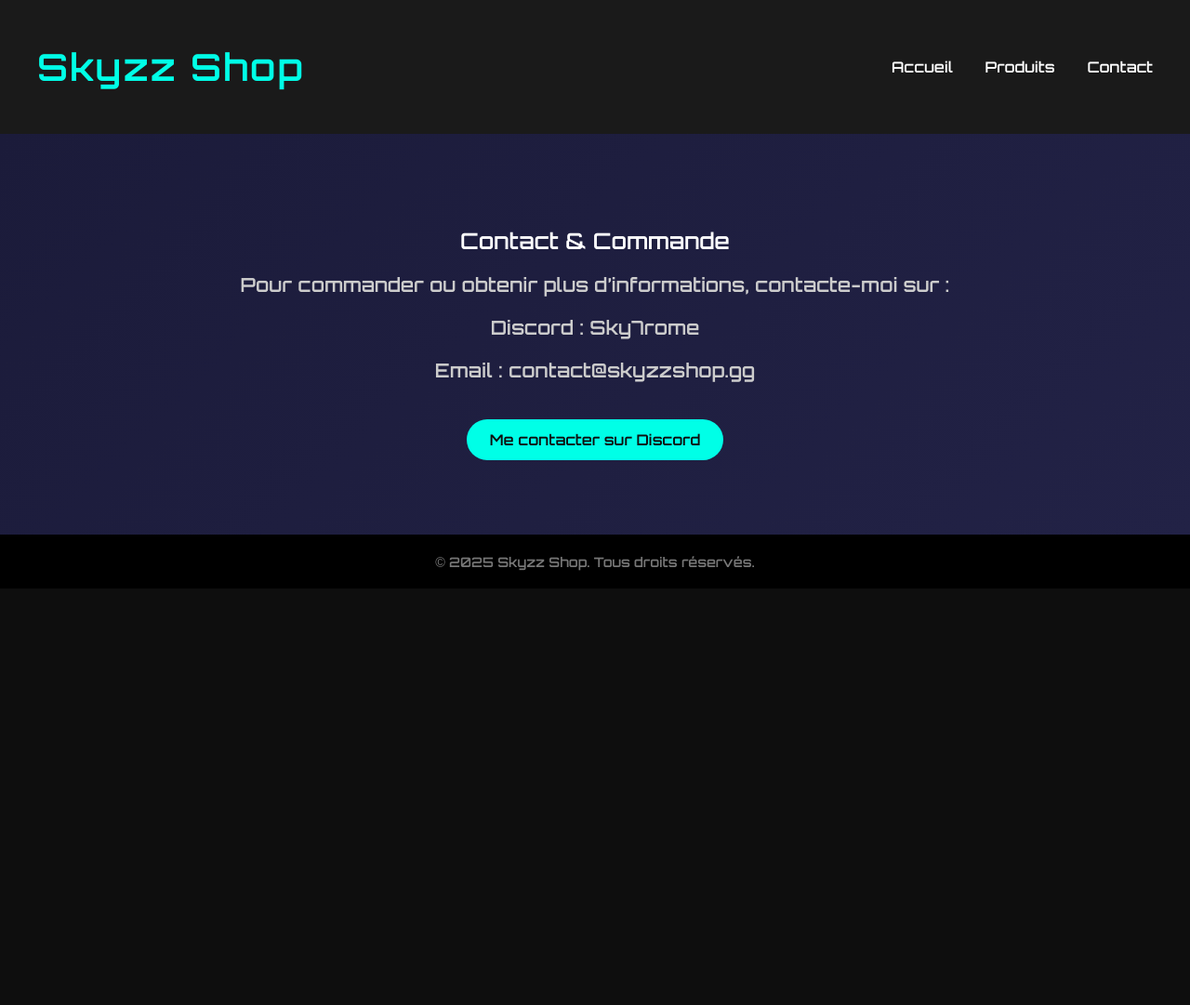
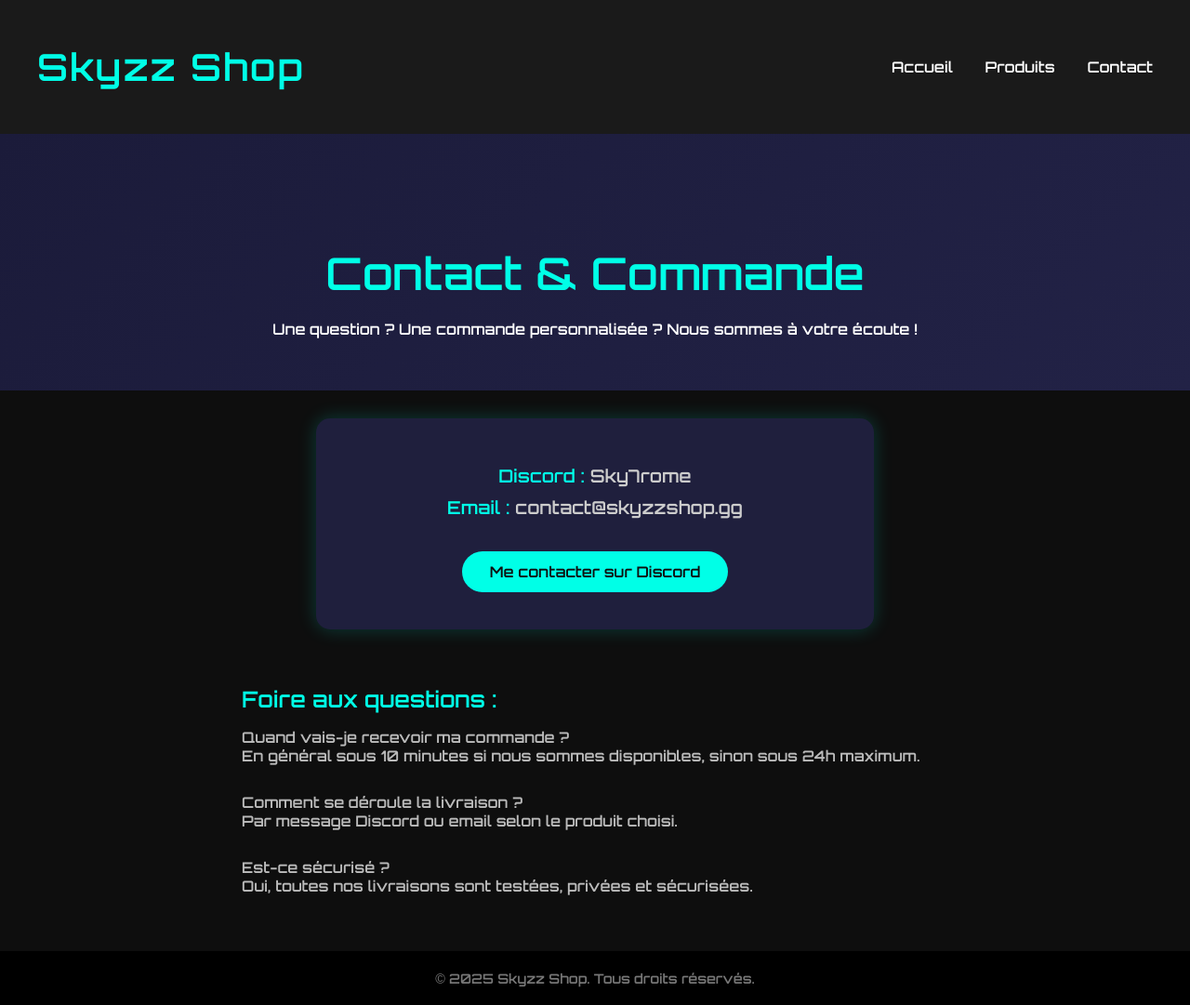
Before and after one commit to LeVraiSkyzz/Skyzz-Shop, a plain HTML site: page contact.html in a window 1280 px wide. Shown: the whole page at 93% size. Before the commit the page ends 800 px from the top, so only its background shows below. Drawn offline with Linux system fonts and the light colour scheme.

Commit message:
Update contact.html

```diff
--- a/contact.html
+++ b/contact.html
@@ -6,6 +6,10 @@
   <title>Skyzz Shop - Contact</title>
   <link href="https://fonts.googleapis.com/css2?family=Orbitron:wght@600&display=swap" rel="stylesheet">
   <style>
+    * {
+      box-sizing: border-box;
+    }
+
     body {
       margin: 0;
       background-color: #0e0e0e;
@@ -41,31 +45,68 @@
 
     .hero {
       text-align: center;
-      padding: 80px 20px;
+      padding: 80px 20px 40px;
       background: linear-gradient(135deg, #1b1b3a, #222246);
     }
 
-    .hero p {
-      font-size: 1.3rem;
+    .hero h2 {
+      font-size: 3rem;
+      color: #00ffe7;
+      margin-bottom: 20px;
+    }
+
+    .contact-card {
+      background-color: #1f1f3d;
+      border-radius: 15px;
+      padding: 40px 30px;
+      max-width: 600px;
+      margin: 30px auto;
+      box-shadow: 0 0 20px rgba(0,255,231,0.2);
+      text-align: center;
+    }
+
+    .contact-card p {
+      font-size: 1.2rem;
       color: #cccccc;
-      max-width: 800px;
-      margin: 0 auto 20px;
+      margin: 10px 0;
+    }
+
+    .contact-card strong {
+      color: #00ffe7;
     }
 
     .btn {
       display: inline-block;
-      padding: 12px 25px;
+      padding: 12px 30px;
       background: #00ffe7;
       color: #0e0e0e;
       text-decoration: none;
       border-radius: 50px;
       font-weight: bold;
-      margin-top: 20px;
+      margin-top: 25px;
       transition: background 0.3s;
     }
 
     .btn:hover {
       background: #00c7b0;
+    }
+
+    .faq {
+      max-width: 800px;
+      margin: 60px auto;
+      padding: 0 20px;
+    }
+
+    .faq h3 {
+      font-size: 1.5rem;
+      color: #00ffe7;
+      margin-bottom: 10px;
+    }
+
+    .faq p {
+      font-size: 1rem;
+      color: #bbb;
+      margin-bottom: 30px;
     }
 
     footer {
@@ -90,10 +131,25 @@
 
   <section class="hero">
     <h2>Contact & Commande</h2>
-    <p>Pour commander ou obtenir plus d’informations, contacte-moi sur :</p>
+    <p>Une question ? Une commande personnalisée ? Nous sommes à votre écoute !</p>
+  </section>
+
+  <section class="contact-card">
     <p><strong>Discord :</strong> Sky7rome</p>
     <p><strong>Email :</strong> contact@skyzzshop.gg</p>
     <a href="https://discord.com" target="_blank" class="btn">Me contacter sur Discord</a>
+  </section>
+
+  <section class="faq">
+    <h3>Foire aux questions :</h3>
+    <p><strong>Quand vais-je recevoir ma commande ?</strong><br>
+    En général sous 10 minutes si nous sommes disponibles, sinon sous 24h maximum.</p>
+
+    <p><strong>Comment se déroule la livraison ?</strong><br>
+    Par message Discord ou email selon le produit choisi.</p>
+
+    <p><strong>Est-ce sécurisé ?</strong><br>
+    Oui, toutes nos livraisons sont testées, privées et sécurisées.</p>
   </section>
 
   <footer>
```
